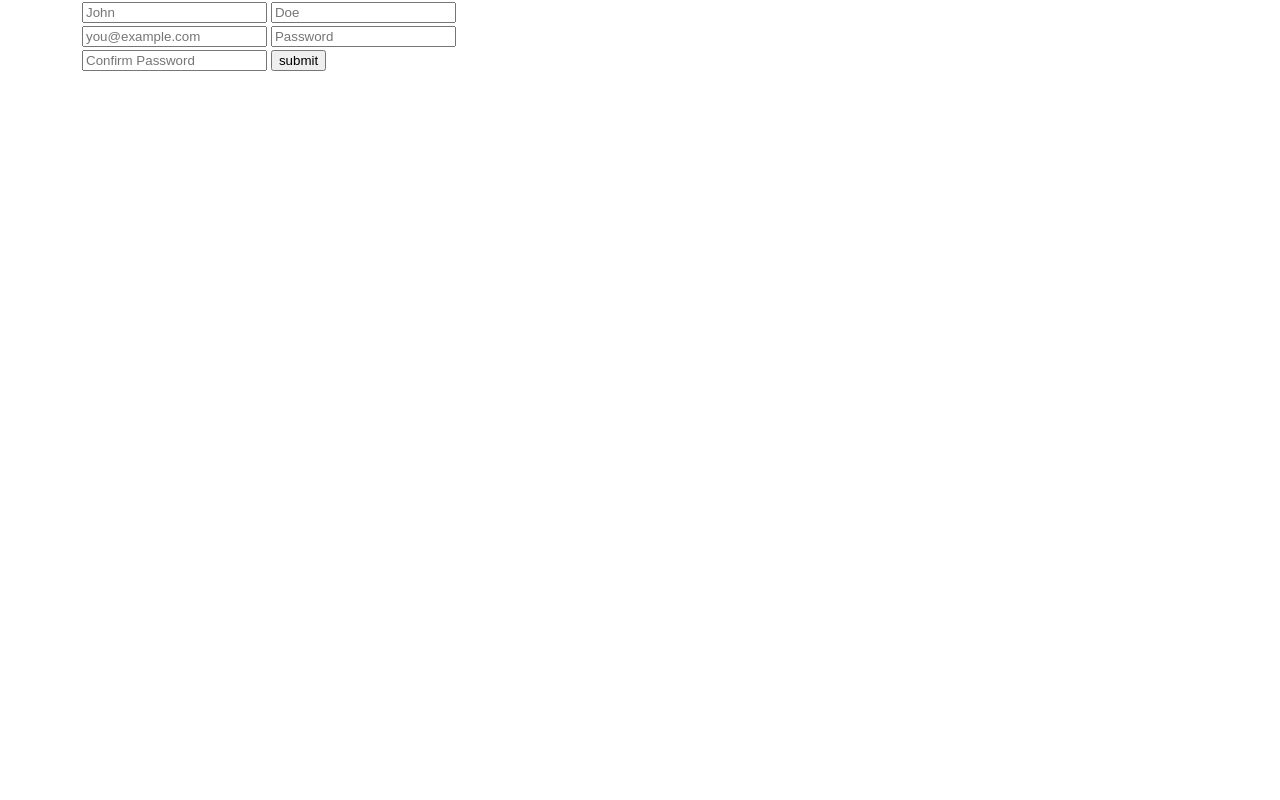
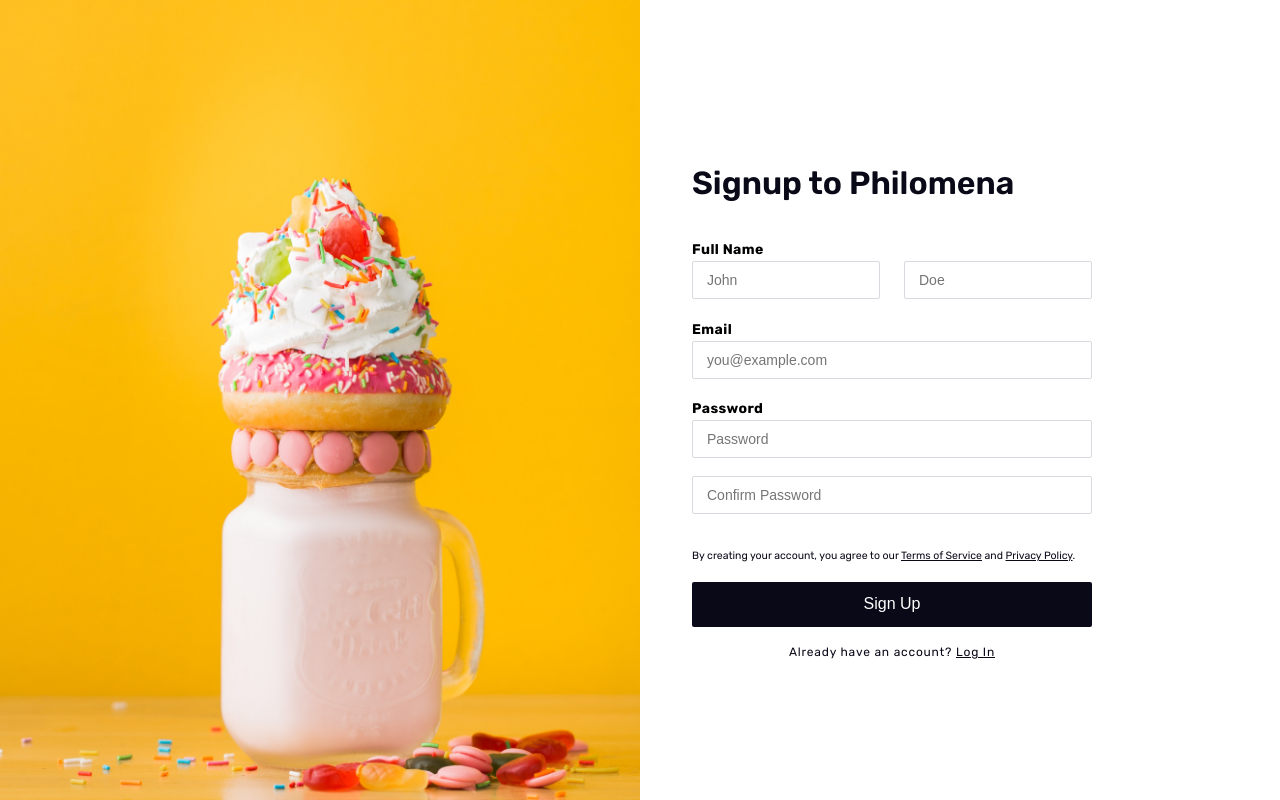
Before and after one commit to junyi-xie/philomena, a PHP site: page /signup.php in a window 1280 px wide. Run offline with PHP 8.4, Linux system fonts and the light colour scheme; some libraries are stand-ins or nearby versions.

Commit message:
Template for Signup.

```diff
--- a/assets/scss/style.css
+++ b/assets/scss/style.css
@@ -64,6 +64,7 @@ html,
 body {
   font-size: 16px;
   font-family: "Rubik", sans-serif;
+  height: 100%;
   line-height: 1.5;
   color: #321497;
 }
@@ -152,6 +153,12 @@ body {
   position: relative;
   text-align: left;
   width: 100%;
+}
+
+.alert a {
+  color: white;
+  text-decoration: underline;
+  font-weight: bold;
 }
 
 .alert-success {
@@ -395,12 +402,6 @@ a {
 
 .authentication__heading {
   width: 100%;
-  display: -webkit-box;
-  display: -ms-flexbox;
-  display: flex;
-  -webkit-box-pack: center;
-      -ms-flex-pack: center;
-          justify-content: center;
   margin: 20px 0 30px;
 }
 
@@ -491,4 +492,87 @@ a {
      -moz-appearance: none;
           appearance: none;
 }
+
+#authentication {
+  display: -webkit-box;
+  display: -ms-flexbox;
+  display: flex;
+  height: 100%;
+}
+
+#authentication__side_banner {
+  background-image: url("../images/layout/ice_cream.jpg");
+  background-size: cover;
+  background-position: center center;
+  background-color: #d3d7ed;
+}
+
+#authentication__signup {
+  margin: auto;
+}
+
+#authentication__signup .authentication__title {
+  text-align: left;
+}
+
+.authentication__privacy_message {
+  margin-bottom: 1em;
+  margin-top: 1rem;
+}
+
+.authentication__privacy_message p {
+  color: #0a0918;
+  font-size: 10.5px;
+  line-height: 1.75;
+  text-align: left;
+}
+
+.authentication__privacy_message a {
+  color: #0a0918;
+  text-decoration: underline;
+}
+
+.authentication_section__signup {
+  display: -webkit-box;
+  display: -ms-flexbox;
+  display: flex;
+  -webkit-box-orient: vertical;
+  -webkit-box-direction: normal;
+      -ms-flex-direction: column;
+          flex-direction: column;
+  -webkit-box-align: center;
+      -ms-flex-align: center;
+          align-items: center;
+  padding: 0 0 50px;
+}
+
+@media (min-width: 992px) {
+  .authentication_section__signup {
+    -webkit-box-align: start;
+        -ms-flex-align: start;
+            align-items: flex-start;
+    -webkit-box-pack: center;
+        -ms-flex-pack: center;
+            justify-content: center;
+    padding: 0;
+    margin-left: 40px;
+    height: 100%;
+  }
+}
+
+.authentication__login {
+  margin: 1em 0 0;
+  text-align: center;
+  letter-spacing: 0.05em;
+}
+
+.authentication__login p {
+  color: #0a0918;
+  font-size: 12px;
+}
+
+.authentication__login a {
+  color: #0a0918;
+  text-decoration: underline;
+}
 /*# sourceMappingURL=style.css.map */
--- a/signup.php
+++ b/signup.php
@@ -3,62 +3,98 @@
 
     use Philomena\Users;
 
+
     require_once 'config.php';
 
     $Users = new Users();
 
+    if ( isset($_POST) && !empty($_POST) )
+    {
+        $Users->SignUp($_POST);
+    }
 
 
     include_once( INC . '/header.php');
 
+    echo '<div id="authentication">
 
-    echo '<div class="container" id="content" role="main">
+        <div class="container-fluid">
 
-        <div class="row no-gutter">
+            <div class="row no-gutters" style="height: 100%;">
 
+                <div class="col-lg-6 display-desktop" id="authentication__side_banner"></div>
 
-            <div class="col-6">
+                <div class="col-12 col-lg-6" id="authentication__signup">
 
-            <form action="signup.php" method="POST">
+                    <section class="authentication_section__signup">
 
-        <input type="text" name="first_name" id="" placeholder="John">
-        <input type="text" name="last_name" id="" placeholder="Doe">
-        <input type="email" name="email" id="" placeholder="you@example.com">
-        <input type="password" name="password" id="" min="6" placeholder="Password">
-        <input type="password" name="confirm" id="" min="6" placeholder="Confirm Password">
-        <input type="submit" value="submit">
+                        <div class="authentication__wrapper">';
 
-    </form>';
-            echo '</div>';
+                            flashMessage('signup');
 
-            echo '<!-- <div class="col-6" style="background-image: url("https://res.cloudinary.com/mhmd/image/upload/v1555917661/art-colorful-contemporary-2047905_dxtao7.jpg")"> -->
-';
+                            echo '<div class="authentication__heading">
 
-                echo '<!-- <p>Lorem ipsum dolor sit amet consectetur adipisicing elit. In perferendis ab eos nesciunt modi, accusantium et dicta similique quam repellendus fugiat doloribus voluptatum suscipit quos unde tempora molestiae facere earum?</p> -->
-            <!-- </div> -->
+                                <h2 class="authentication__title">Signup to Philomena</h2>
+
+                            </div>
+
+                            <form action="signup.php" accept-charset="UTF-8" method="POST" id="auth__signup">
+
+                            <label class="label">Full Name</label>
+
+                            <div class="row">
+
+                                <div class="col-12 col-lg-6">
+
+                                    <input class="form__text_field" type="text" name="first_name" placeholder="John" id="auth_first_name" required>
+
+                                </div>
+
+                                <div class="col-12 col-lg-6">
+
+                                    <input class="form__text_field" type="text" name="last_name" placeholder="Doe" id="auth_last_name" required>
+
+                                </div>
+
+                            </div>
+
+                            <label class="label">Email</label>
+
+                            <input class="form__text_field" type="email" name="email" placeholder="you@example.com" id="auth_email" required>
+
+                            <label class="label">Password</label>
+
+                            <input class="form__text_field" type="password" name="password" min="6" placeholder="Password" id="auth_password" required>
+
+                            <input class="form__text_field" type="password" name="confirm" min="6" placeholder="Confirm Password" id="auth_password_confirm" required>
+
+                            <div class="authentication__privacy_message">
+
+                                <p>By creating your account, you agree to our <a href="#" target="_blank">Terms of Service</a> and <a href="#" target="_blank">Privacy Policy</a>.</p>
+
+                            </div>
+
+                            <input class="button button__auth_login" type="submit" value="Sign Up" id="auth_signup">
+
+                            </form>
+
+                            <div class="authentication__login">
+
+                                <p>Already have an account? <a href="login.php">Log In</a></p>
+
+                            </div>
+
+                        </div>
+
+                    </section>
+
+                </div>
+
+            </div>
 
         </div>
 
     </div>';
 
-
-// printr($_SESSION);
-if (isset($_POST) && !empty($_POST)) {
-
-    $test = $Users->SignUp($_POST);
-
-
-    echo flashMessage('signup');
-}
-
-
-
-
-
-
     include_once( INC . '/footer.php');
-
-
-
-
 ?>
```
Also changed, not shown: assets/scss/_admin.scss (+68 -2 lines), assets/scss/_general.scss (+7 -0 lines), assets/images/layout/ice_cream.jpg (added), 1 other file.
